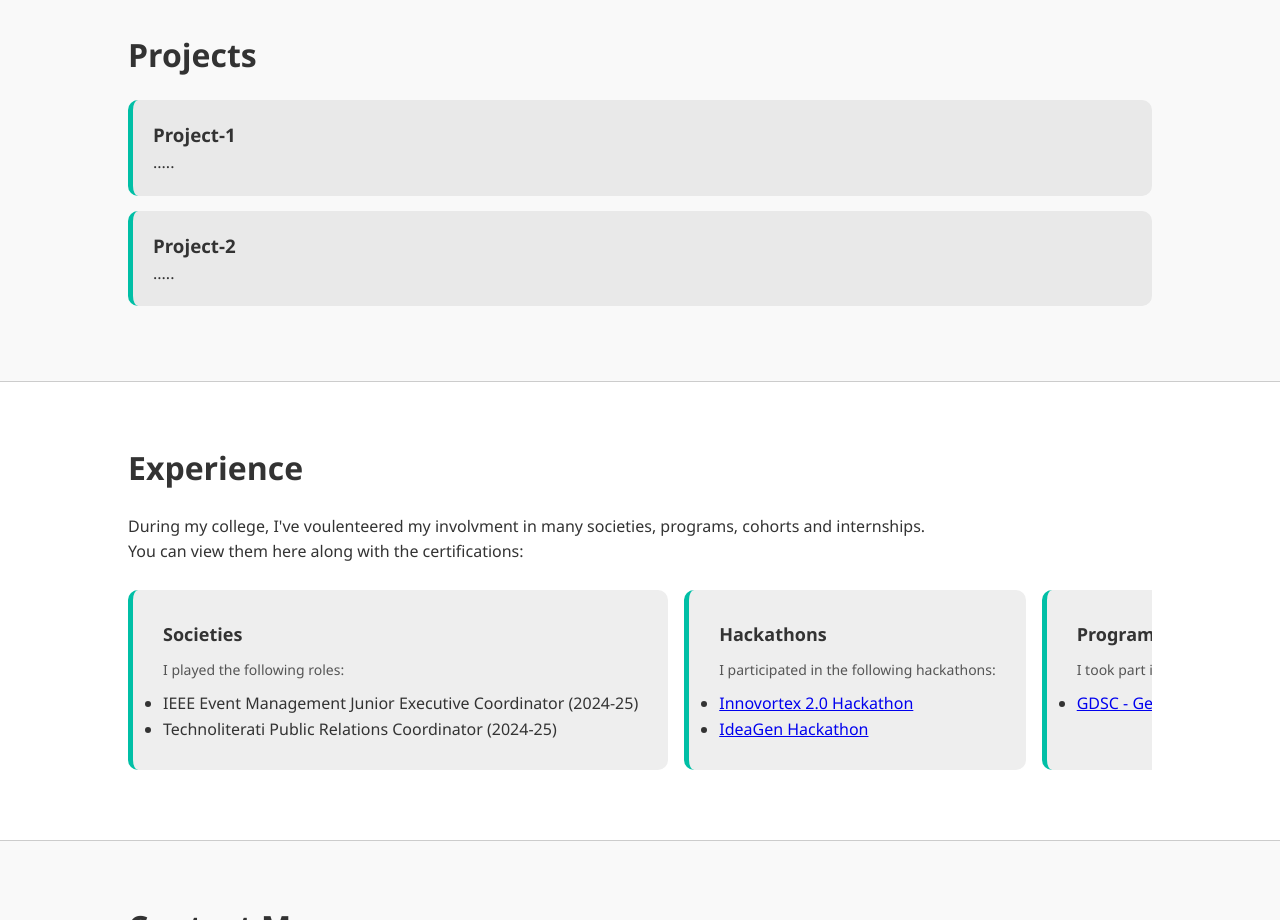
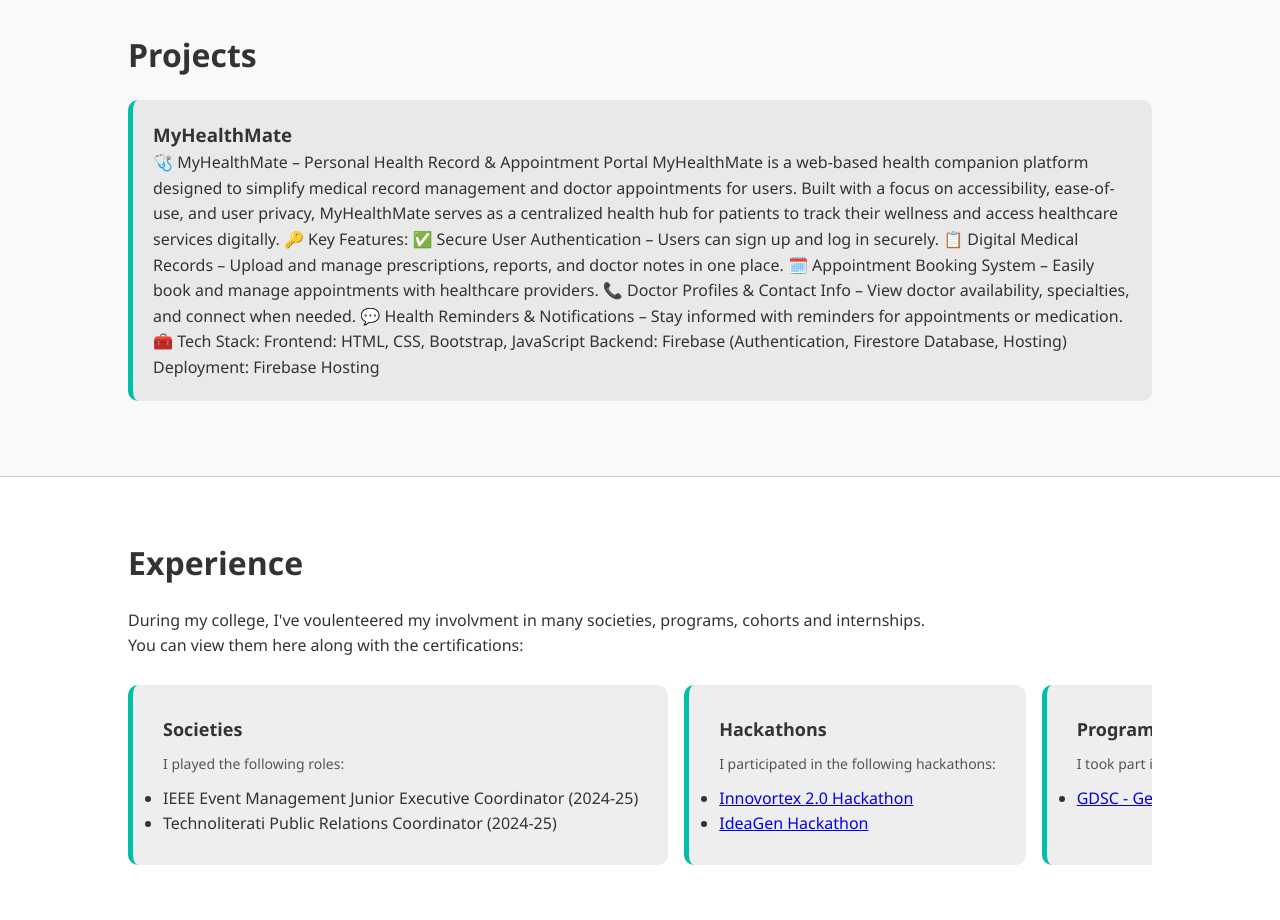
Before and after one commit to likhilavyd/My-Portfolio, a plain HTML site: page index.html in a window 1280 px wide. Shown: the part 1300-2220 px from the top of the page. Drawn offline with Linux system fonts and the light colour scheme.

Commit message:
Update project details for MyHealthMate and enhance LinkedIn link security

```diff
--- a/index.html
+++ b/index.html
@@ -73,13 +73,25 @@
   <section id="projects" class="section">
     <h2>Projects</h2>
     <div class="project-card">
-      <h3>Project-1</h3>
-      <p>.....</p>
+      <h3>MyHealthMate</h3>
+      <p>
+        🩺 MyHealthMate – Personal Health Record & Appointment Portal MyHealthMate is a web-based health companion platform designed to simplify medical record management and doctor appointments for users. Built with a focus on accessibility, ease-of-use, and user privacy, MyHealthMate serves as a centralized health hub for patients to track their wellness and access healthcare services digitally.
+        🔑 Key Features:
+        ✅ Secure User Authentication – Users can sign up and log in securely.
+        📋 Digital Medical Records – Upload and manage prescriptions, reports, and doctor notes in one place.
+        🗓️ Appointment Booking System – Easily book and manage appointments with healthcare providers.
+        📞 Doctor Profiles & Contact Info – View doctor availability, specialties, and connect when needed.
+        💬 Health Reminders & Notifications – Stay informed with reminders for appointments or medication.
+        🧰 Tech Stack:
+        Frontend: HTML, CSS, Bootstrap, JavaScript
+        Backend: Firebase (Authentication, Firestore Database, Hosting)
+        Deployment: Firebase Hosting
+      </p>
     </div>
-    <div class="project-card">
+    <!-- <div class="project-card">
       <h3>Project-2</h3>
       <p>.....</p>
-    </div>
+    </div> -->
   </section>
 
    <!-- Experience Section -->
@@ -149,7 +161,7 @@
   <section id="contact" class="section">
     <h2>Contact Me</h2>
     <p>Email: <a href="mailto:likhila.skilldevelopment@gmail.com" target="_blank">likhila.skilldevelopment@gmail.com</a></p>
-    <p>LinkedIn: <a href="https://www.linkedin.com/in/likhila-vydana-aab074325" target="_blank">linkedin.com/in/likhilavydana</a></p>
+    <p>LinkedIn: <a href="https://www.linkedin.com/in/likhila-vydana-aab074325" rel="noopener" target="_blank">linkedin.com/in/likhilavydana</a></p>
   </section>
 
   <!-- Footer -->
```
